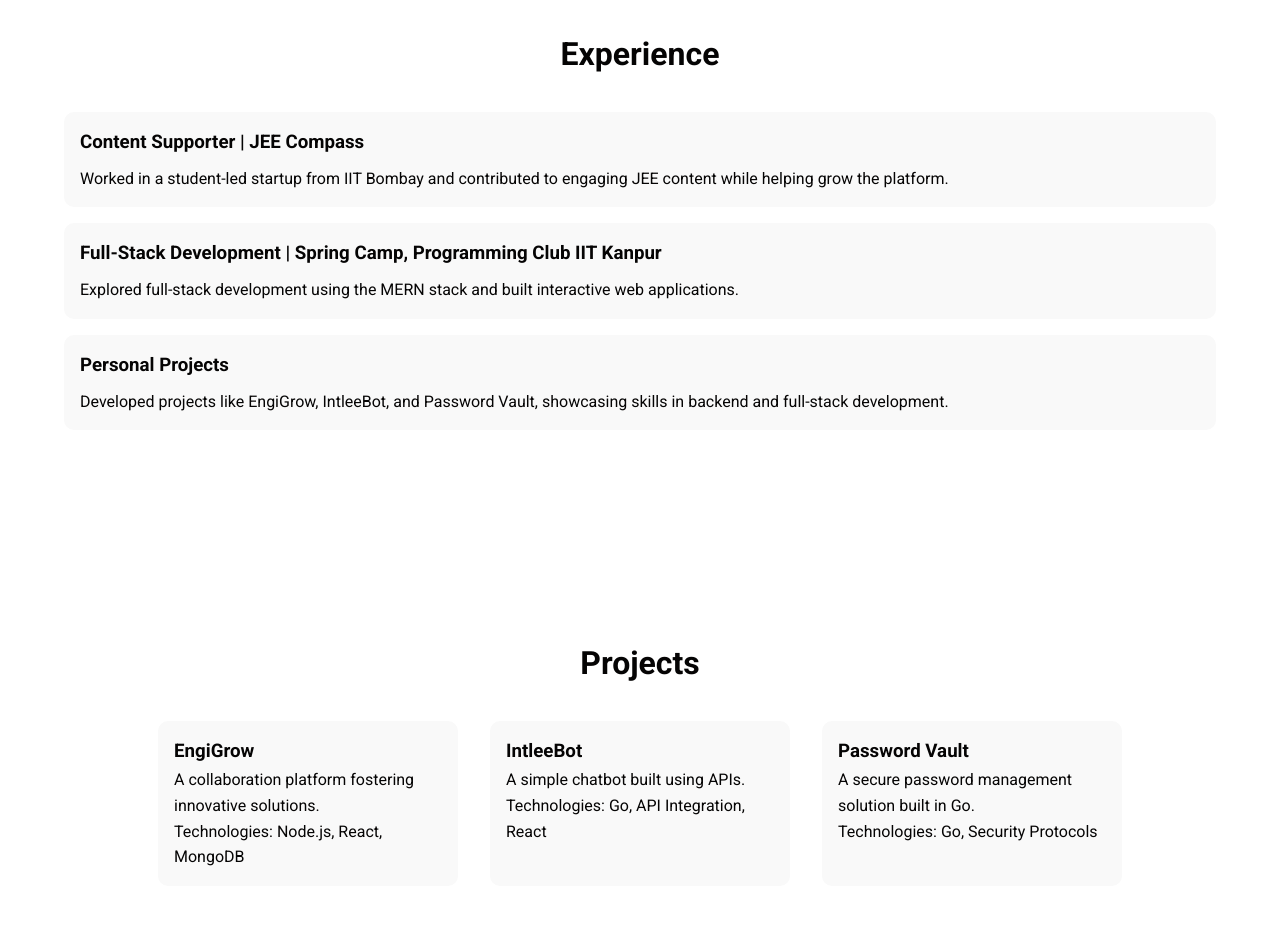
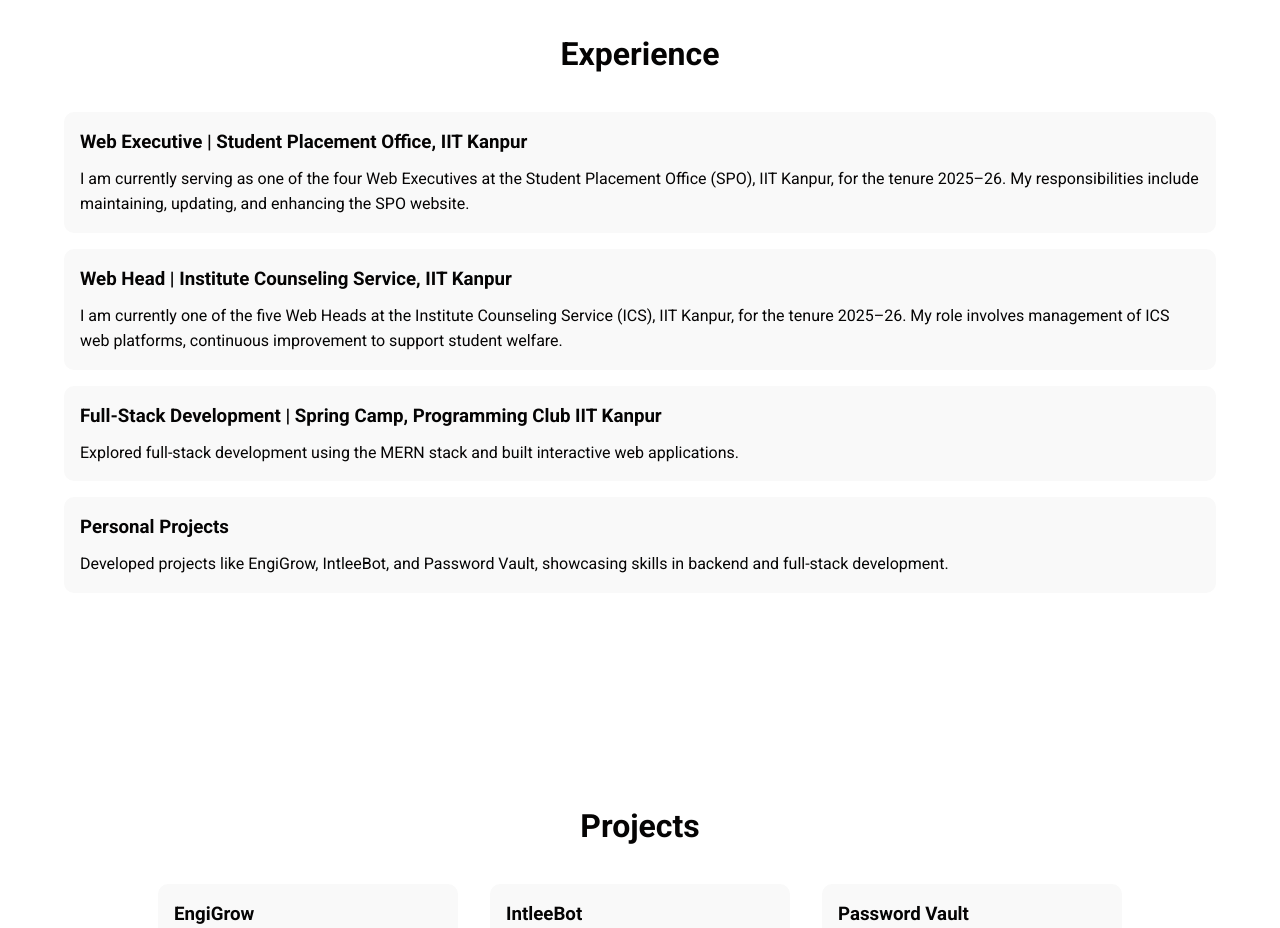
Before and after one commit to Muragesh-24/MY-PORTFOLIO, a plain HTML site: page index.html in a window 1280 px wide. Shown: the part 1080-2008 px from the top of the page. Drawn offline with Linux system fonts and the light colour scheme.

Commit message:
added web ex

```diff
--- a/index.html
+++ b/index.html
@@ -57,6 +57,9 @@
     background-repeat: no-repeat;
     background-attachment: fixed;
     transition: background 0.3s, color 0.3s;
+    scroll-behavior: smooth; /* Optional for nice animation */
+  overflow: auto;
+
 
 }
 
@@ -335,6 +338,7 @@
       </div>
       <nav class="main-nav">
         <ul>
+
           <li><a href="#about">About</a></li>
           <li><a href="#experience">Experience</a></li>
           <li><a href="#work">Projects</a></li>
@@ -369,12 +373,21 @@
     <section id="experience" class="section experience">
       <div class="container">
         <h2>Experience</h2>
+
         <div class="experience-item">
-          <h3>Content Supporter | JEE Compass</h3>
-          <p>
-            Worked in a student-led startup from IIT Bombay and contributed to engaging JEE content while helping grow the platform.
-          </p>
-        </div>
+  <h3>Web Executive | Student Placement Office, IIT Kanpur</h3>
+  <p>
+    I am currently serving as one of the four Web Executives at the Student Placement Office (SPO), IIT Kanpur, for the tenure 2025–26. My responsibilities include maintaining, updating, and enhancing the SPO website.
+  </p>
+</div>
+
+<div class="experience-item">
+  <h3>Web Head | Institute Counseling Service, IIT Kanpur</h3>
+  <p>
+    I am currently one of the five Web Heads at the Institute Counseling Service (ICS), IIT Kanpur, for the tenure 2025–26. My role involves  management of ICS web platforms, continuous improvement to support student welfare.
+  </p>
+</div>
+
         <div class="experience-item">
           <h3>Full-Stack Development | Spring Camp, Programming Club IIT Kanpur</h3>
           <p>
```
